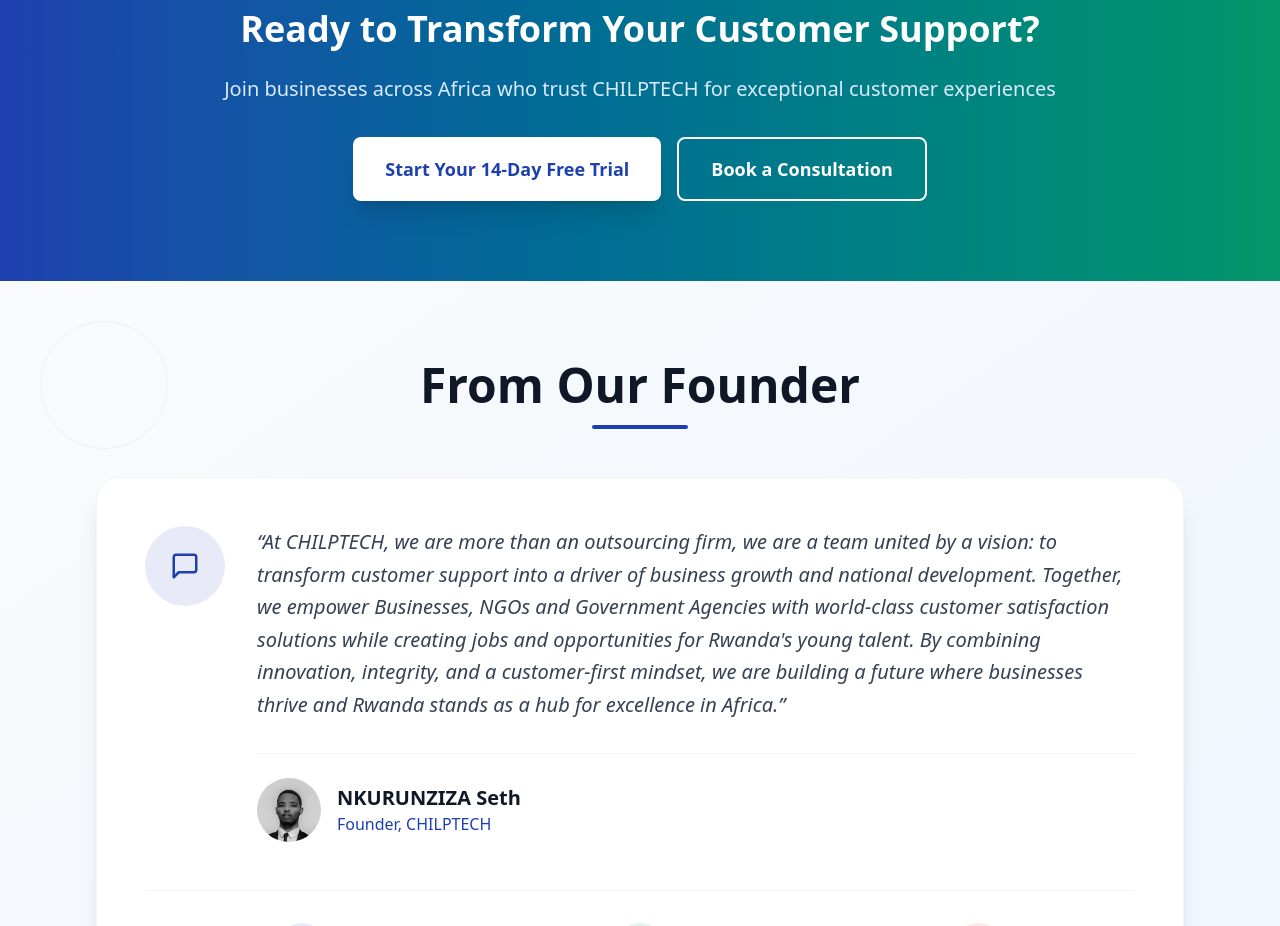
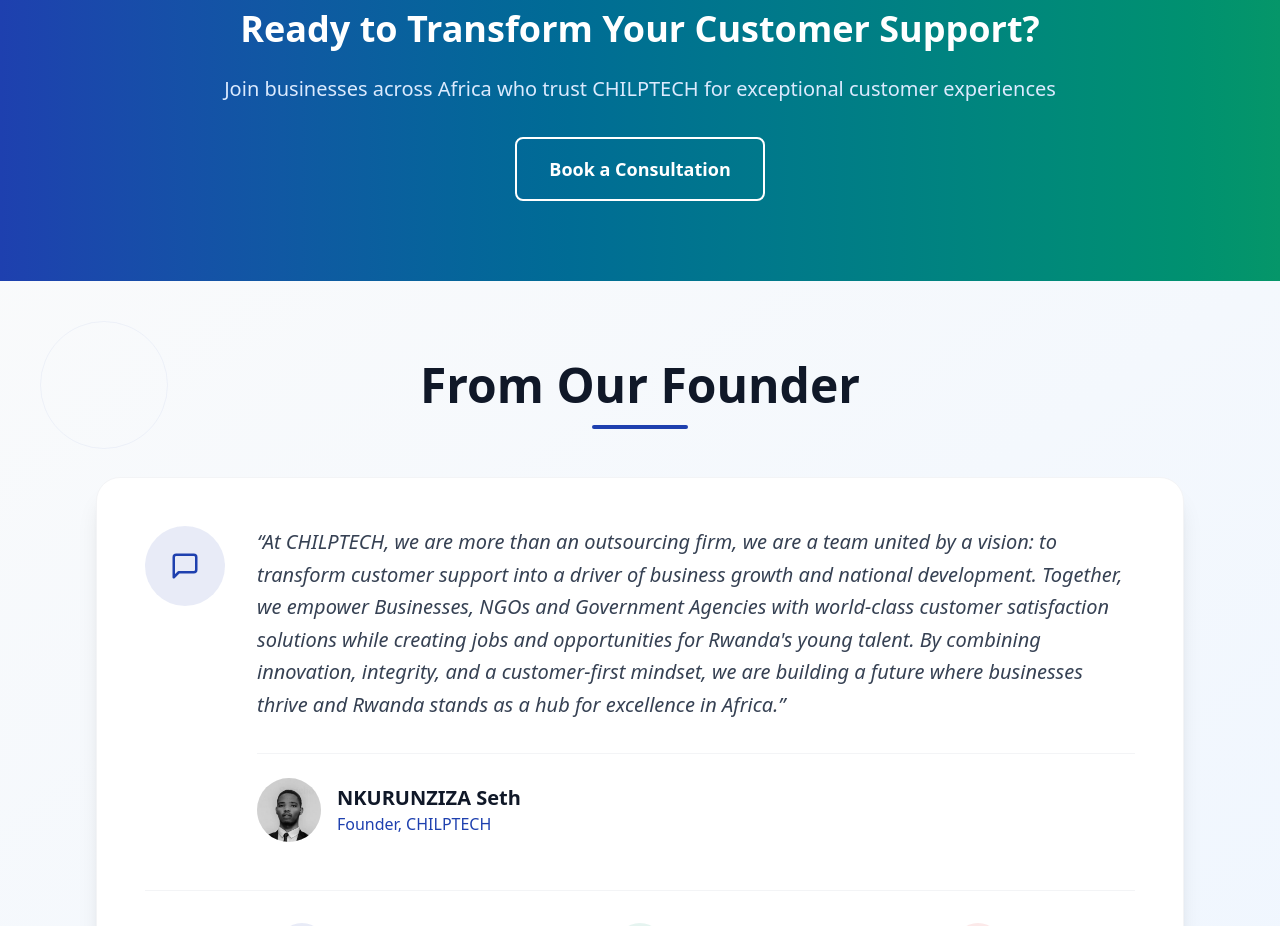
Before and after one commit to Niyihoraho/chilptechh, a Next.js app: page / in a window 1280 px wide. Shown: the part 5280-6206 px from the top of the page. Built offline with nearby package versions, Linux system fonts and the light colour scheme.

Commit message:
feat: add Call to Action section with integrated contact modal trigger

```diff
--- a/app/component/sections/CTA.tsx
+++ b/app/component/sections/CTA.tsx
@@ -21,12 +21,6 @@
           <div className="flex flex-col sm:flex-row gap-4 justify-center">
             <button
               onClick={() => setIsModalOpen(true)}
-              className="bg-white text-[#1e40af] px-8 py-4 rounded-lg text-lg font-bold hover:bg-gray-100 transition duration-300 shadow-xl transform hover:scale-105"
-            >
-              Start Your 14-Day Free Trial
-            </button>
-            <button
-              onClick={() => setIsModalOpen(true)}
               className="border-2 border-white text-white px-8 py-4 rounded-lg text-lg font-bold hover:bg-white hover:text-[#1e40af] transition duration-300 text-center transform hover:scale-105"
             >
               Book a Consultation
```
